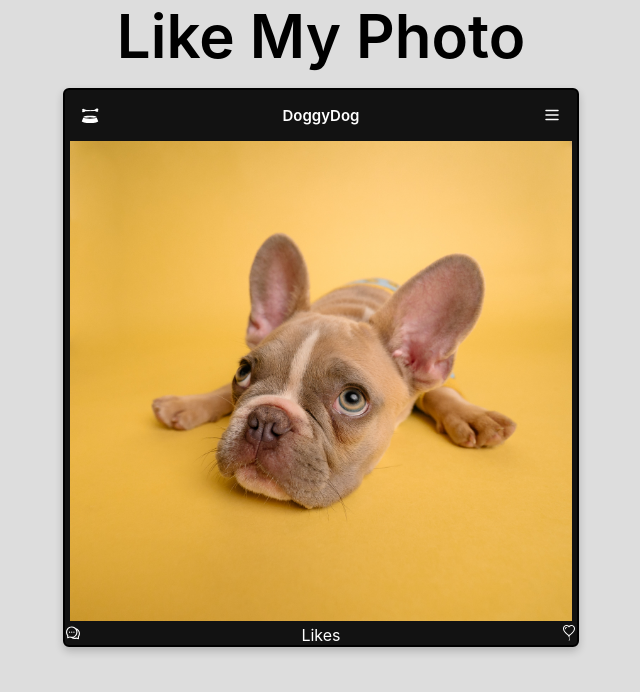
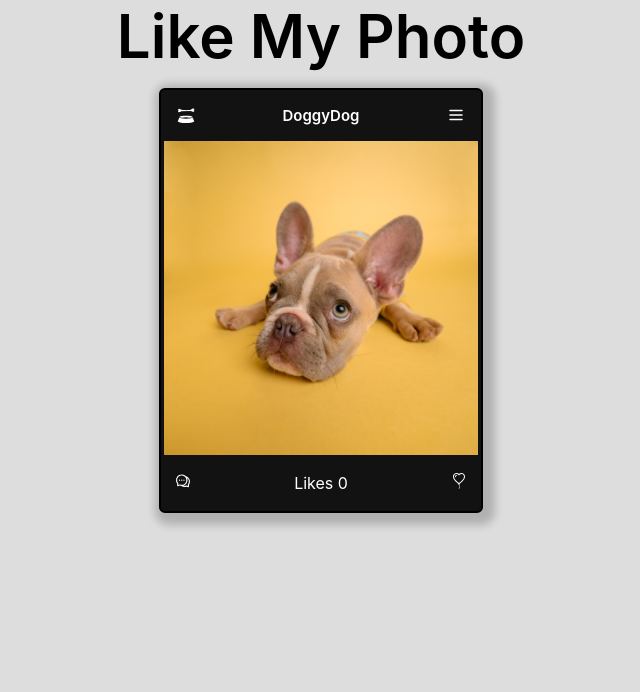
Before and after one commit to Elisa-Alvarez/ReactProjects, a React (Create React App) app: page / in a window 1280 px wide. Shown: the top 692 px of the page, without its empty margins (319-959 px from the left). Built offline with nearby package versions, Linux system fonts and the light colour scheme.

Commit message:
added like count

```diff
--- a/src/projects/components/Card.jsx
+++ b/src/projects/components/Card.jsx
@@ -7,21 +7,28 @@ import {BsBalloonHeartFill, BsBalloonHeart} from 'react-icons/bs'
 import {AiOutlineComment} from 'react-icons/ai'
 export default function Card() {
   const [like, setLikes] =useState(false)
+  const [count, setCount] = useState(0)
 
-  const handleLikes = (e) =>{
-    !like ?setLikes(true): setLikes(false)
+  const handleLikes = () =>{
+    if(!like){
+      setCount(count+1)
+      setLikes(true)
+    }else{
+      setCount(count -1)
+      setLikes(false)
+    }
   }
   return (
-    <div className="card margin-auto" style={{width: "40vw", cursor:"pointer"}}>
+    <div className="card margin-auto" style={{width: "25%", cursor:"pointer"}}>
         <div className='card-header d-flex' style={{justifyItems:"center", justifyContent:"space-between"}}>
                 <GiDogBowl/>
                 <small>DoggyDog</small>
                 <LuMenu/>
         </div>
-        <img src={DogPic} alt='profile photo of doggy dog' style={{ width: '98%', height:'60vh'}} />
-        <div className="card-footer d-flex" style={{justifyContent:"space-between", height:"15%"}}>
+        <img src={DogPic} alt='profile photo of doggy dog' style={{ width: '98%', height:'fit-content'}} />
+        <div className="card-footer d-flex" style={{justifyContent:"space-between", height:"1.5rem", padding: '0.9rem'}}>
             <AiOutlineComment/>
-            <Title text={"Likes"} classes={"subtitle"}/>
+            <Title text={"Likes "+ count} classes={"subtitle"}/>
             { like ?<BsBalloonHeartFill className='text-danger' onClick={handleLikes}/>
             :<BsBalloonHeart onClick={handleLikes}/>}
         </div>
--- a/src/styles/App.css
+++ b/src/styles/App.css
@@ -119,7 +119,7 @@ li {
   border: 2px solid black !important;
   background-color: #121212;
   border-radius: 6px !important;
-  box-shadow: 0 4px 8px 0 rgba(0, 0, 0, 0.2);
+  box-shadow: 4px 4px 8px 8px rgba(0, 0, 0, 0.2);
   transition: 0.3s;
   color: #fff;
 }
```
